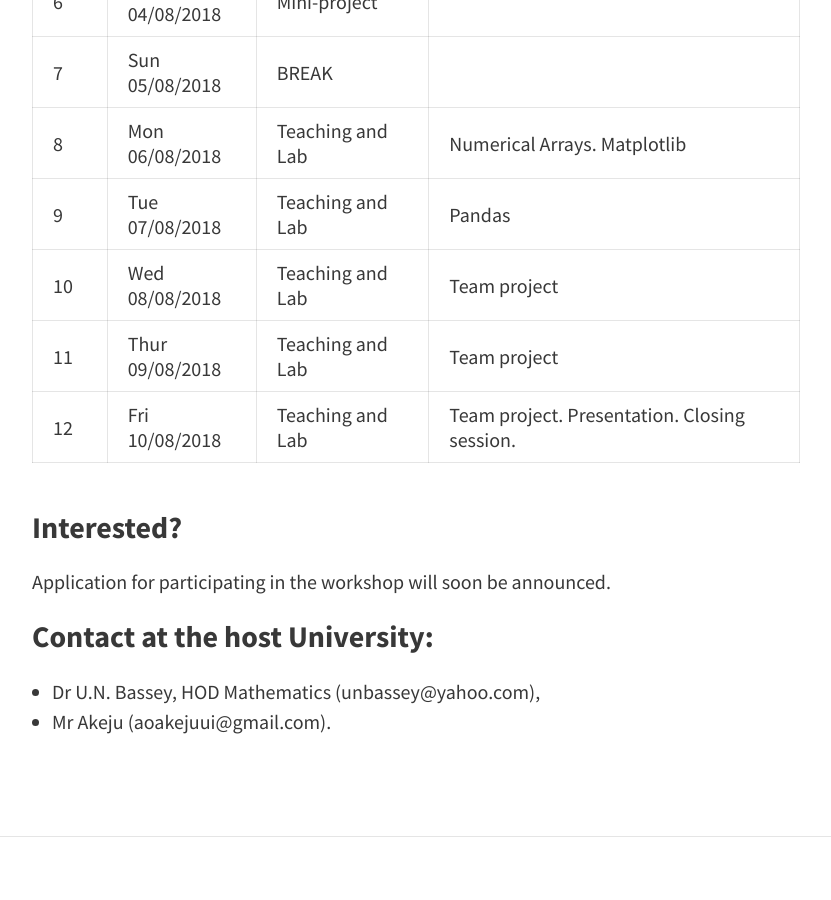
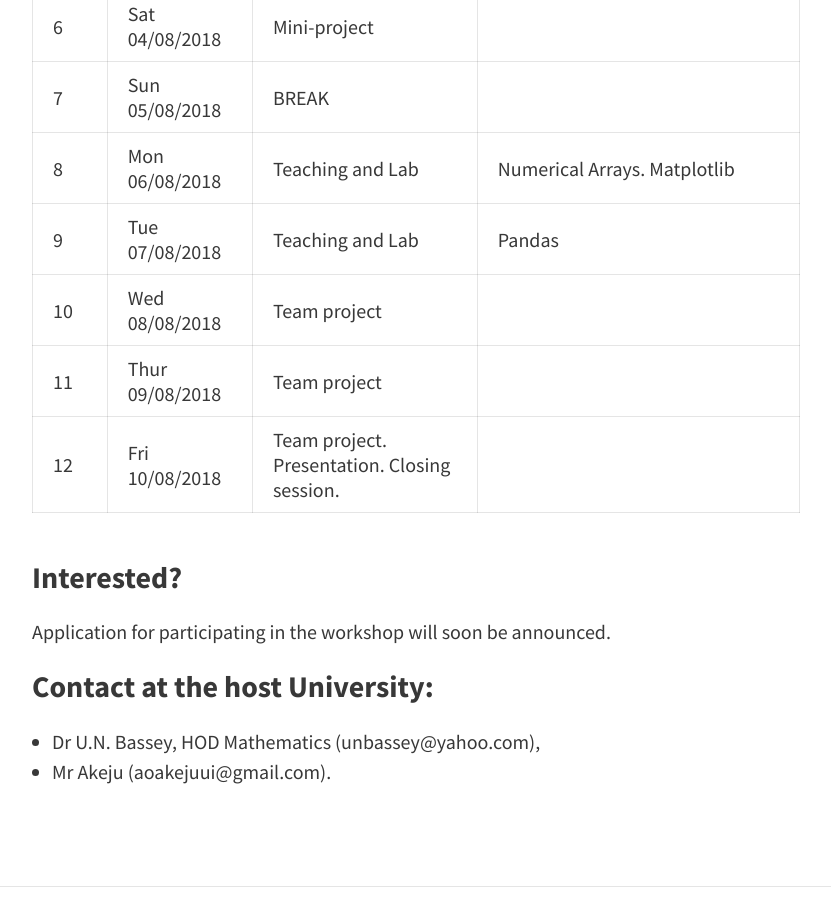
Before and after one commit to pwsafrica/pwsafrica.github.io, a Jekyll site: the page built from pages/2_pwsafrica18.md, in a window 1280 px wide and 900 px high, scrolled down 1926 px. Shown: the whole window, without its empty margins (224-1055 px from the left). Built offline with Jekyll 4.4.1, drawn with Linux system fonts in a browser that asks for light colours.

Commit message:
Update 2_pwsafrica18.md

```diff
--- a/pages/2_pwsafrica18.md
+++ b/pages/2_pwsafrica18.md
@@ -48,11 +48,11 @@ Day | Date | Activity | Outcome
 -------------------------|-------------------------|-------------------------|-------------------------
 9  |  Tue 07/08/2018 | Teaching and Lab | Pandas
 -------------------------|-------------------------|-------------------------|-------------------------
-10  |  Wed 08/08/2018 | Teaching and Lab | Team project
+10  |  Wed 08/08/2018 |  Team project
 -------------------------|-------------------------|-------------------------|-------------------------
-11  |  Thur 09/08/2018 | Teaching and Lab | Team project
+11  |  Thur 09/08/2018 |  Team project
 -------------------------|-------------------------|-------------------------|-------------------------
-12  |  Fri 10/08/2018 | Teaching and Lab | Team project. Presentation. Closing session.
+12  |  Fri 10/08/2018 |  Team project. Presentation. Closing session.
 -------------------------|-------------------------|-------------------------|-------------------------
 
 
```
